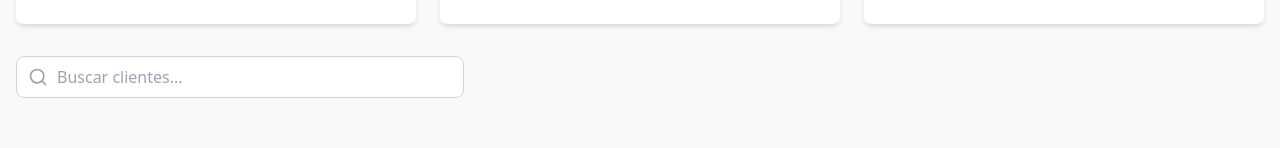
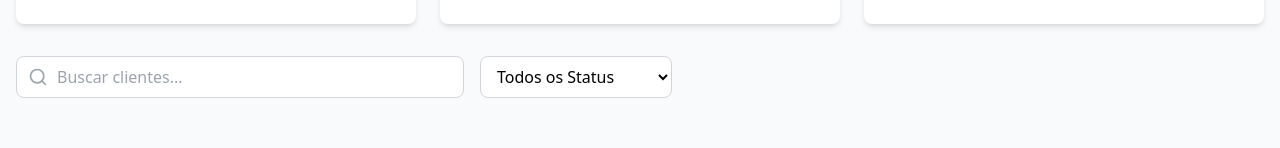
Before and after one commit to yansassi/artesifood, a React (Vite) app: page / in a window 1280 px wide. Shown: the part 216-364 px from the top of the page. Built offline with nearby package versions, Linux system fonts and the light colour scheme.

Commit message:
Add client status filter and payment method options

```diff
--- a/src/App.tsx
+++ b/src/App.tsx
@@ -11,10 +11,12 @@ function App() {
   const [isModalOpen, setIsModalOpen] = useState(false);
   const [selectedClient, setSelectedClient] = useState<Client | null>(null);
   const [searchTerm, setSearchTerm] = useState('');
+  const [filterStatus, setFilterStatus] = useState<string>('all');
   const [importMessage, setImportMessage] = useState<string | null>(null);
 
   const filteredClients = clients.filter(client =>
-    client.name.toLowerCase().includes(searchTerm.toLowerCase())
+    client.name.toLowerCase().includes(searchTerm.toLowerCase()) &&
+    (filterStatus === 'all' || client.status === filterStatus)
   );
 
   const stats = {
@@ -176,8 +178,8 @@ function App() {
         </div>
 
         {/* Search */}
-        <div className="mb-6">
-          <div className="relative max-w-md">
+        <div className="mb-6 flex flex-col sm:flex-row gap-4">
+          <div className="relative flex-1 max-w-md">
             <Search className="absolute left-3 top-1/2 transform -translate-y-1/2 text-gray-400 w-5 h-5" />
             <input
               type="text"
@@ -186,6 +188,22 @@ function App() {
               onChange={(e) => setSearchTerm(e.target.value)}
               className="w-full pl-10 pr-4 py-2 border border-gray-300 rounded-lg focus:outline-none focus:ring-2 focus:ring-blue-500 focus:border-transparent"
             />
+          </div>
+
+          <div className="min-w-48">
+            <select
+              value={filterStatus}
+              onChange={(e) => setFilterStatus(e.target.value)}
+              className="w-full px-3 py-2 border border-gray-300 rounded-lg focus:outline-none focus:ring-2 focus:ring-blue-500 focus:border-transparent bg-white"
+            >
+              <option value="all">Todos os Status</option>
+              <option value="not_contacted">Não Contatado</option>
+              <option value="contacted">Contatado</option>
+              <option value="responded">Respondeu</option>
+              <option value="proposal_sent">Proposta Enviada</option>
+              <option value="closed">Fechado</option>
+              <option value="rejected">Recusado</option>
+            </select>
           </div>
         </div>
 
--- a/src/components/ClientDetails.tsx
+++ b/src/components/ClientDetails.tsx
@@ -246,13 +246,19 @@ export const ClientDetails: React.FC<ClientDetailsProps> = ({
 
                   {isEditingPayment ? (
                     <div className="space-y-3">
-                      <input
-                        type="text"
+                      <select
                         value={paymentMethodInput}
                         onChange={(e) => setPaymentMethodInput(e.target.value)}
                         className="w-full px-3 py-2 border border-gray-300 rounded-md focus:outline-none focus:ring-2 focus:ring-blue-500 focus:border-transparent"
-                        placeholder="Ex: PIX, Cartão de Crédito, Dinheiro, Transferência..."
-                      />
+                      >
+                        <option value="">Selecione a forma de pagamento</option>
+                        <option value="PIX">PIX</option>
+                        <option value="Cartão de Crédito">Cartão de Crédito</option>
+                        <option value="Cartão de Débito">Cartão de Débito</option>
+                        <option value="Dinheiro">Dinheiro</option>
+                        <option value="Transferência Bancária">Transferência Bancária</option>
+                        <option value="Boleto">Boleto</option>
+                      </select>
                       <div className="flex space-x-2">
                         <button
                           onClick={handleSavePaymentMethod}
```
